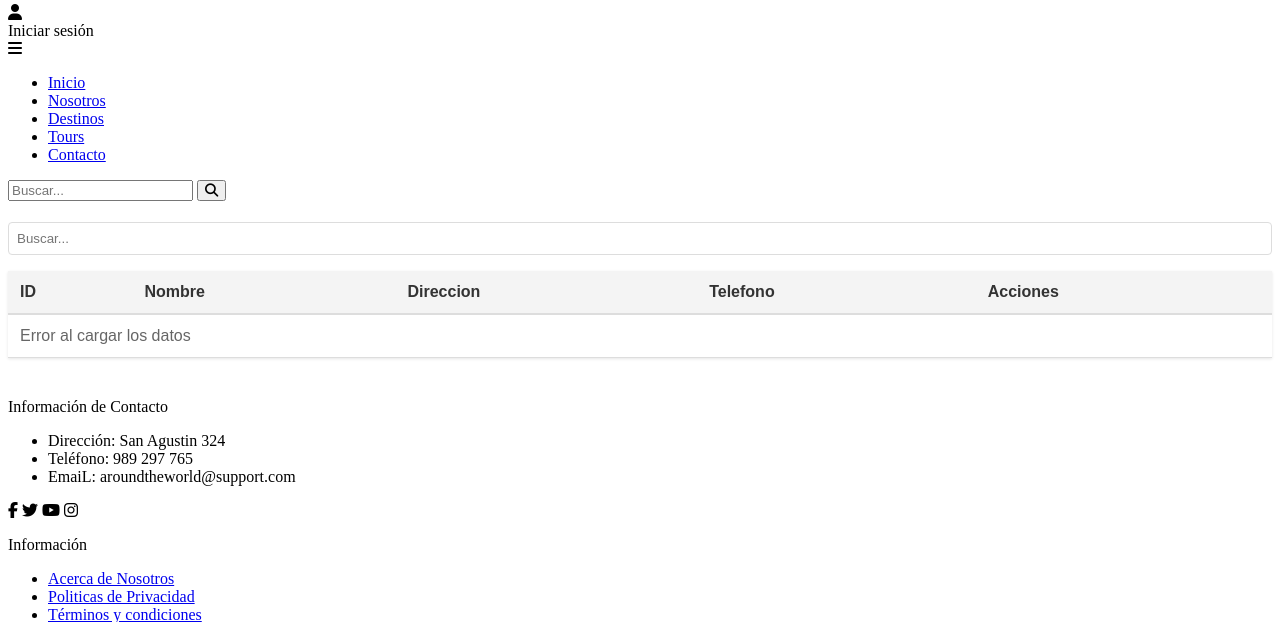
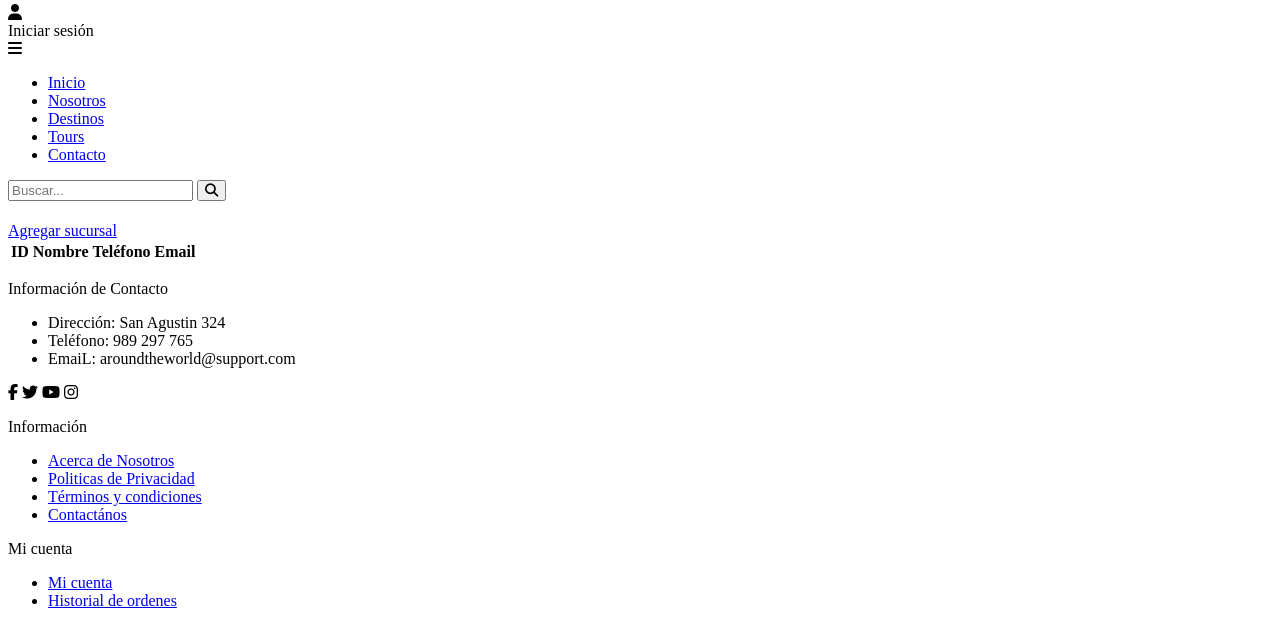
Before and after one commit to gbTechh/proyecto-db, a PHP site: the page made by app/views/admin/sucursal/index.php in a window 1280 px wide. Shown: the part 138-760 px from the top of the page. Run offline with PHP 8.4, Linux system fonts and the light colour scheme; the template is opened without the code that fills it, so the values that code supplies are empty; some libraries are stand-ins or nearby versions.

Commit message:
list sucursal

```diff
--- a/app/views/admin/sucursal/index.php
+++ b/app/views/admin/sucursal/index.php
@@ -1,35 +1,34 @@
-<?php
-require_once ROOT . '/app/views/templates/TableHelper.php';
 
-?>
-<div class="dashboard">
-  <h1><?php echo $title; ?></h1>
+<div class="sucursales">
+  <div class="wrapp-title">
+    <h1 class="title"><?php echo $title; ?></h1>
+    <a class="btn btn-primary" href="sucursal/crear">
+    Agregar sucursal
+    </a>
+
+  </div>
   <!-- Contenido del Dashboard -->
-
-  <?php
-  // Definir las cabeceras y sus correspondientes claves
-  $headers = [
-      'id' => 'ID',
-      'nombre' => 'Nombre',
-      'direccion' => 'Direccion',
-      'telefono' => 'Telefono',
-  ];
-
-  // Configuración personalizada
- $config = [
-      'tableId' => 'sucursalesTable',
-      'itemsPerPage' => 5,
-      'searchable' => true,
-      'actions' => true,
-      'actionButtons' => ['edit', 'delete'],
-       'actionUrls' => [
-        'edit' => URLROOT . '/admin/sucursal/editar/',     // Agregará el DNI al final
-        'delete' => URLROOT . '/admin/sucursal/eliminar/'  // Agregará el DNI al final
-      ]
-  ];
-
-  // Renderizar la tabla
-  echo TableHelper::render($headers, $sucursales, $config);
-  ?>
+  <div class="wrapp-clientes">
+     <table id="miTabla" class="display table">
+    <thead>
+        <tr>
+            <th>ID</th>
+            <th>Nombre</th>
+            <th>Teléfono</th>
+            <th>Email</th>
+        </tr>
+    </thead>
+    <tbody>
+        <?php foreach ($sucursales as $sucursal) {
+           echo "<tr>";
+            echo "<td>" . $sucursal->getID() . "</td>";
+            echo "<td>" . $sucursal->getNombre()  . "</td>";
+            echo "<td>" . $sucursal->getTelefono()  . "</td>";
+            echo "<td>" . $sucursal->getDireccion()  . "</td>";
+            echo "</tr>";
+        }?>
+    </tbody>
+  </table>
+  </div>
 
 </div>
```
Also changed, not shown: public/css/admin/sucursal.css (added, +20 -0 lines).
